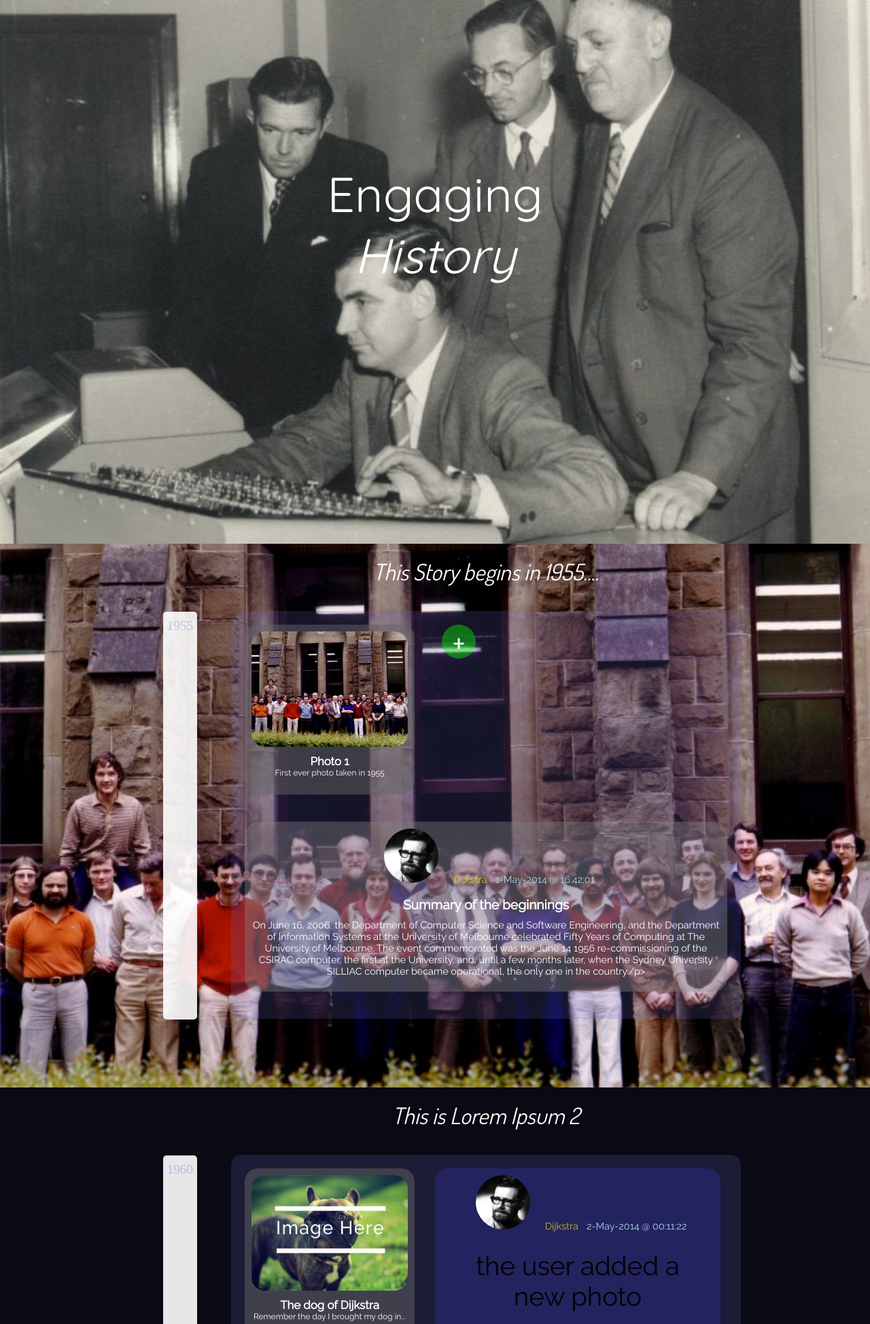
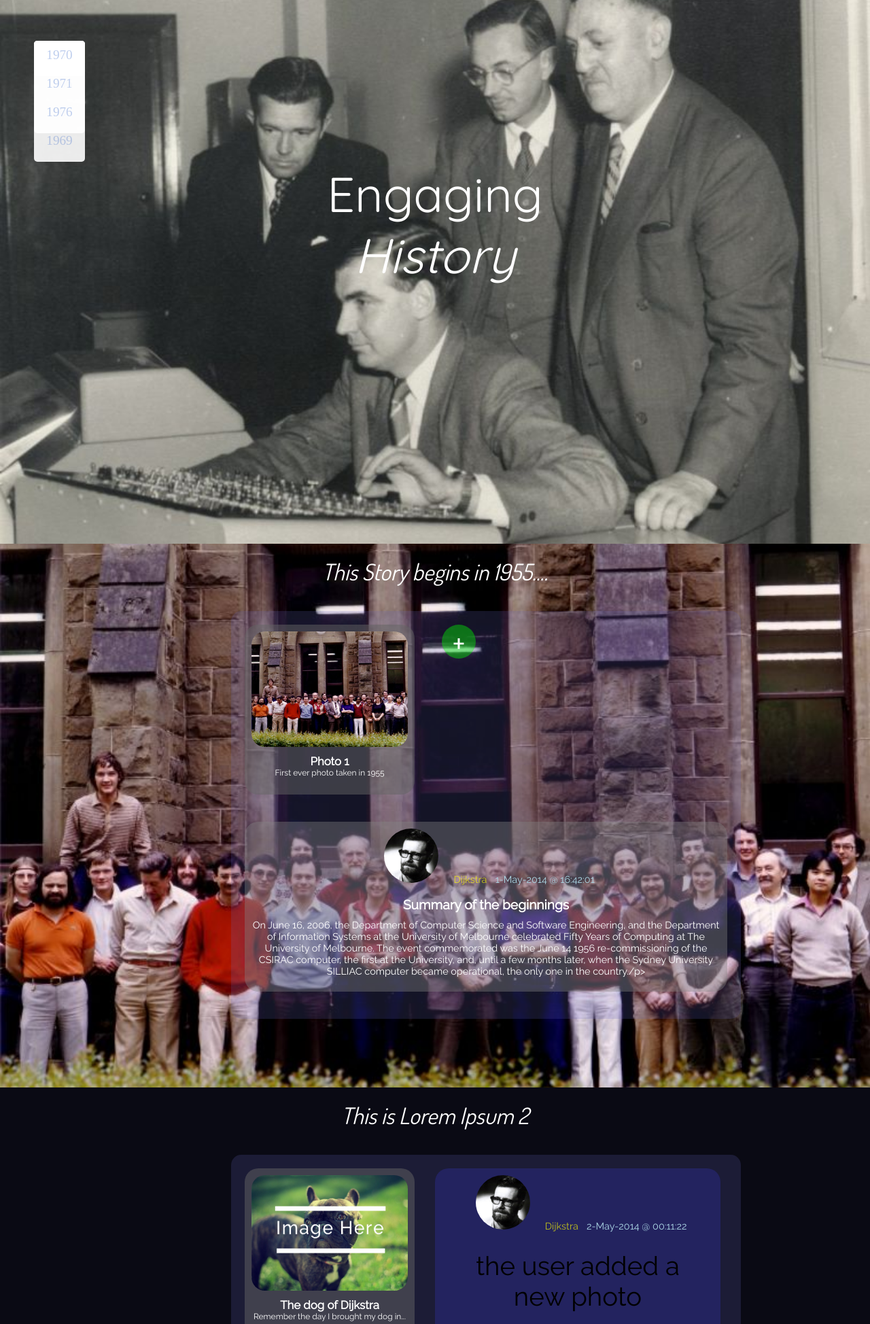
Before and after one commit to AlgoRyan/HistoryWebApp, a PHP site: page /journey.php in a window 1280 px wide. Shown: the top 1948 px of the page at 68% size. Run offline with PHP 8.4, Linux system fonts and the light colour scheme; some libraries are stand-ins or nearby versions; some web fonts are replaced.

Commit message:
changed timeline's css

```diff
--- a/css/paralax-style.css
+++ b/css/paralax-style.css
@@ -353,22 +353,26 @@ a:active {text-decoration: none; color: white /*rgba(255,255,255,0.8);*/}
 /*\\\\\ START style for he time line bar ////*/
 
 .time-line {
-	top:1000px;
-	float: left;
-	margin: 100px 0px 100px 100px;
-	width: 50px;
-	height: 600px;
-	background-color: rgba(255,255,255,0.9);
+	position: fixed;
+	top: 50px;
+	background-color: rgba(255,255,255, 0.9);
 	padding: 0px;
 	border-radius: 5px;
+	left: 50px;
+	margin: 10px 0px 20px 0px;
+	z-index: 1;
+	width: 75px;
+
+
 }
 
 .time-line p {
 	text-align: center;
 	font-size: 0.4em;
 	color: rgba(50,100,200,0.3);
-	margin: 10px 0px 120px 0px;
+	margin: 10px 0px 20px 0px;
 }
+
 
 /************ END  time line bar **********/
 
```
